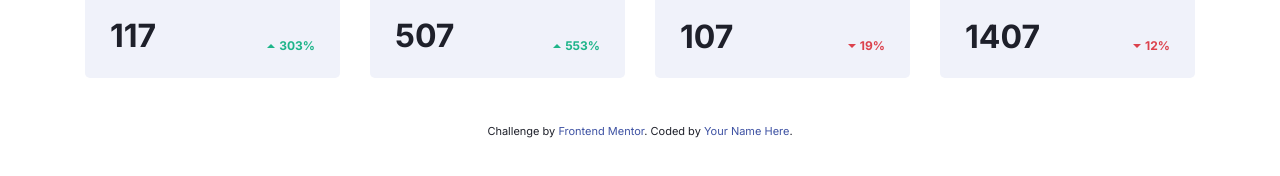
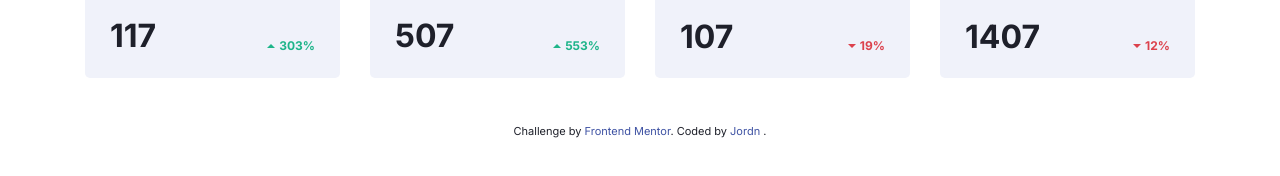
Before and after one commit to Jdm26047/Responsive-Social-Media-Dashboard, a website: page index.html in a window 1280 px wide. Shown: the part 662-838 px from the top of the page. Drawn offline with Linux system fonts and the light colour scheme.

Commit message:
Update index.html

```diff
--- a/index.html
+++ b/index.html
@@ -219,7 +219,7 @@
     Challenge by
     <a href="https://www.frontendmentor.io?ref=challenge" target="_blank"
       >Frontend Mentor</a
-      >. Coded by <a href="#">Your Name Here</a>.
+      >. Coded by <a href="#"> Jordn </a>.
     </div>
   </body>
 </html>
```
